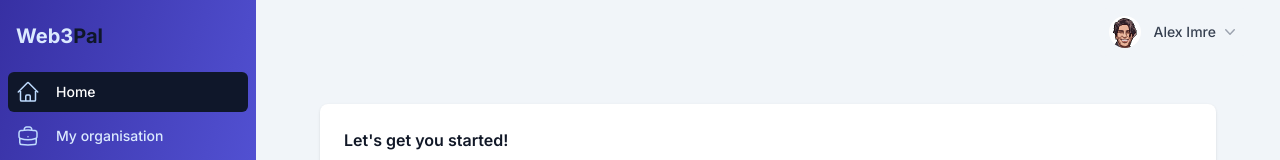
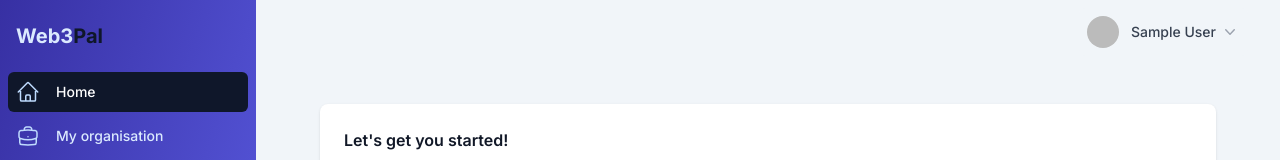
Before and after one commit to AlexImre/Web3Pal, a Next.js app: page /dashboard in a window 1280 px wide. Shown: the top 160 px of the page. Built offline with nearby package versions, Linux system fonts and the light colour scheme; no server answers; the database is empty; sample sign-in values are in the browser's storage.

Commit message:
add google name and image to dropdown

```diff
--- a/next.config.js
+++ b/next.config.js
@@ -4,6 +4,16 @@ const nextConfig = {
   experimental: {
     scrollRestoration: true,
   },
-}
+  images: {
+    remotePatterns: [
+      {
+        protocol: 'https',
+        hostname: '*.googleusercontent.com',
+        port: '',
+        pathname: '**',
+      },
+    ],
+  },
+};
 
-module.exports = nextConfig
+module.exports = nextConfig;
--- a/src/components/Dashboard/DashboardProfileDropDown.jsx
+++ b/src/components/Dashboard/DashboardProfileDropDown.jsx
@@ -4,12 +4,15 @@ import { Menu, Transition } from '@headlessui/react';
 import { ChevronDownIcon } from '@heroicons/react/20/solid';
 import Image from 'next/image';
 import { signOut } from 'next-auth/react';
+import { useSession } from 'next-auth/react';
 
 function classNames(...classes) {
   return classes.filter(Boolean).join(' ');
 }
 
 export default function DashboardProfileDropDown() {
+  const { data: session } = useSession();
+  console.log('session', session);
   return (
     <>
       <div className="flex flex-1 justify-between bg-slate-100 px-4 sm:px-6 lg:mx-auto lg:max-w-6xl lg:px-8">
@@ -19,7 +22,7 @@ export default function DashboardProfileDropDown() {
             <div>
               <Menu.Button className="flex max-w-xs items-center rounded-full bg-slate-100 text-sm focus:outline-none focus:ring-2 focus:ring-indigo-500 focus:ring-offset-2 lg:rounded-md lg:p-2 lg:hover:bg-gray-50">
                 <Image
-                  src={'/pixelselfie3.png'}
+                  src={session?.user.image}
                   width={50}
                   height={50}
                   className="h-8 w-8 rounded-full"
@@ -27,7 +30,7 @@ export default function DashboardProfileDropDown() {
                 />
                 <span className="ml-3 hidden text-sm font-medium text-gray-700 lg:block">
                   <span className="sr-only">Open user menu for </span>
-                  Alex Imre
+                  {session?.user.name}
                 </span>
                 <ChevronDownIcon
                   className="ml-1 hidden h-5 w-5 flex-shrink-0 text-gray-400 lg:block"
```
